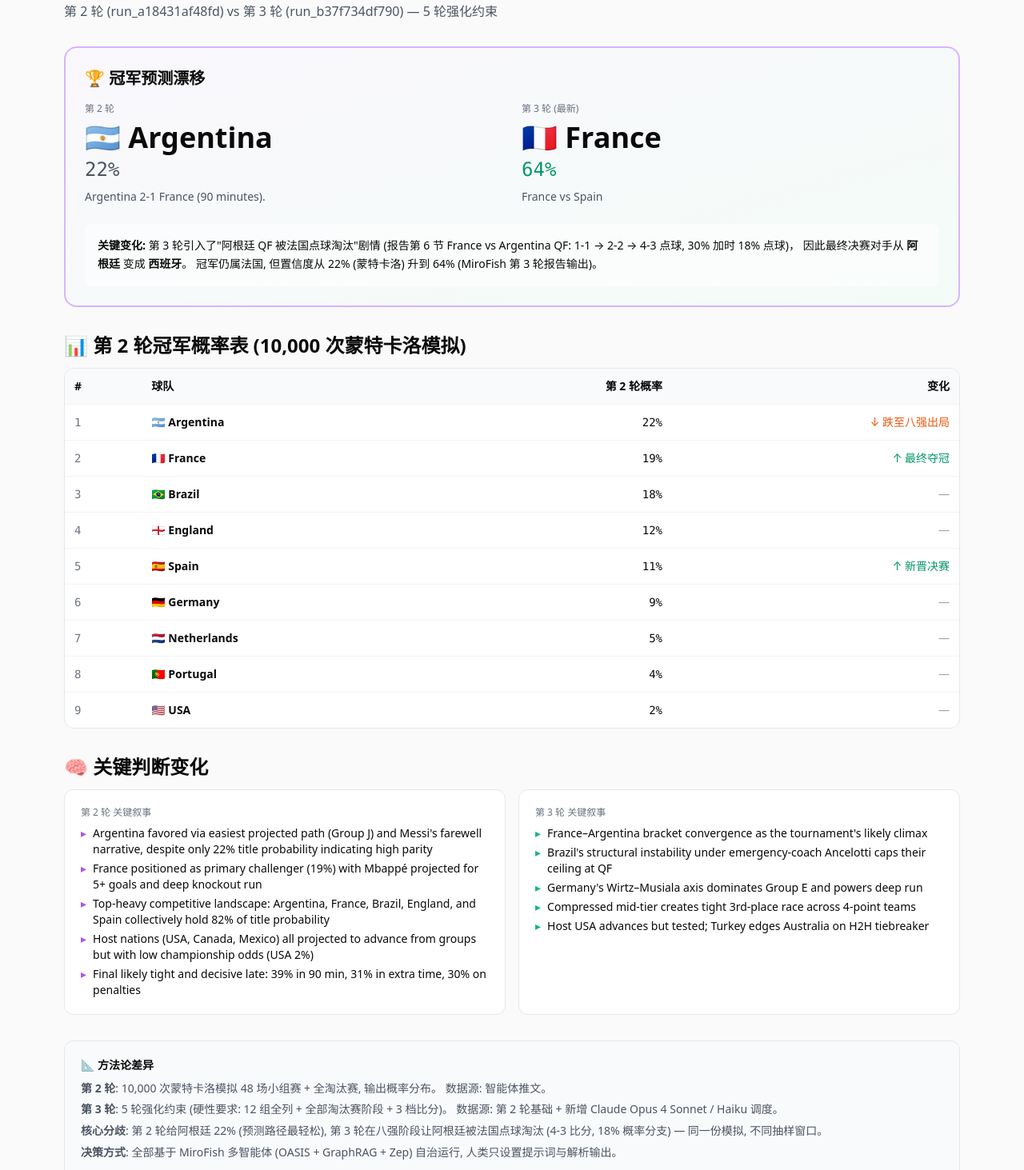
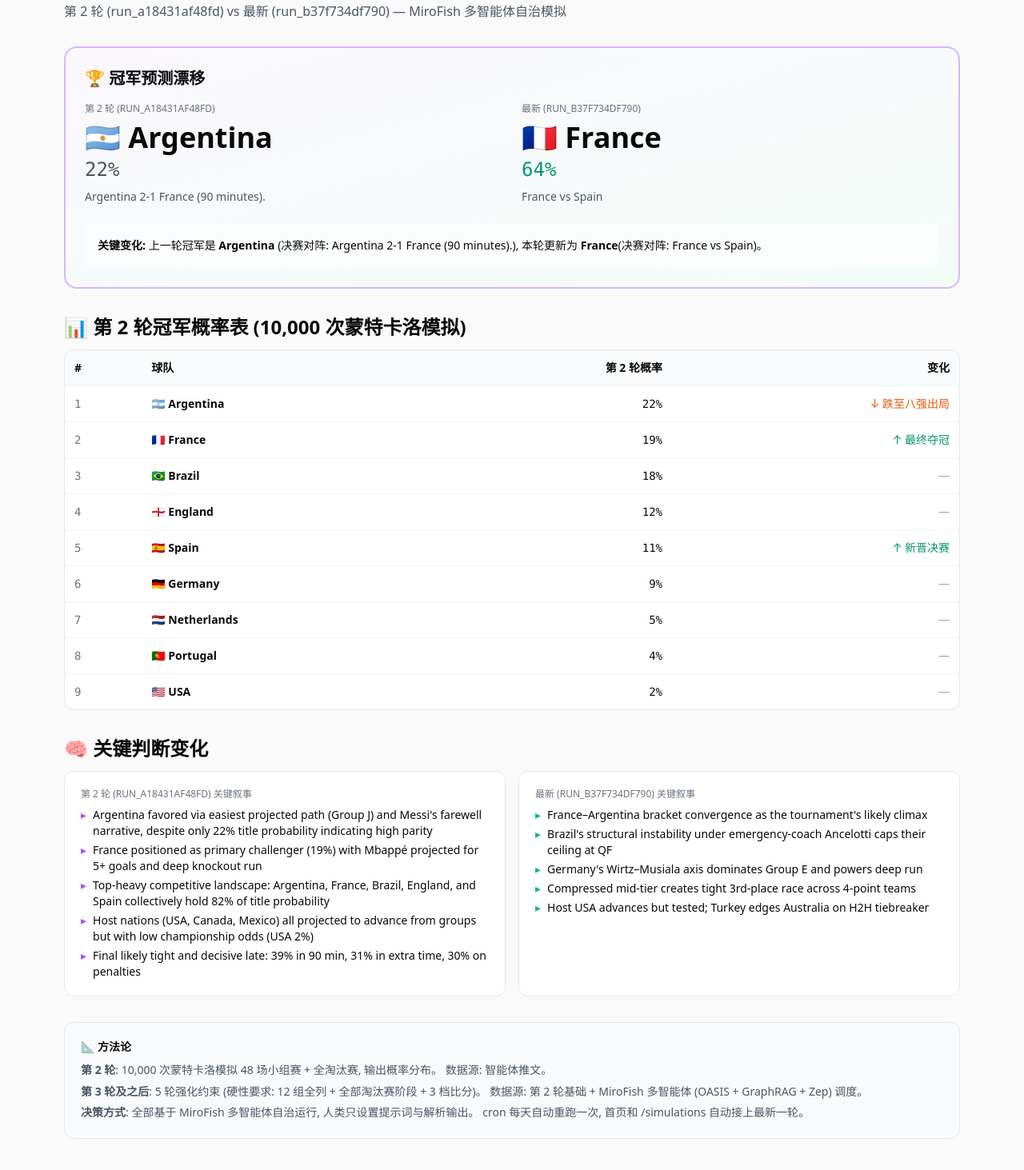
Before and after one commit to kinglongleee-ui/wc-predict-2026, a Next.js app: page /simulations in a window 1280 px wide. Shown: the part 147-1610 px from the top of the page at 80% size. Built offline with nearby package versions, Linux system fonts and the light colour scheme.

Commit message:
chore(daily): refresh run  (20260618T053821Z)

```diff
--- a/app/page.tsx
+++ b/app/page.tsx
@@ -1,9 +1,10 @@
-import { getLatestRound3Run, getRound2Run, formatPct, teamFlag, normalizeChampion } from "@/lib/data";
+import { getLatestRound3Run, getSecondLatestRound3Run, getRound2Run, formatPct, teamFlag, normalizeChampion } from "@/lib/data";
 import { ProbabilityBar, ProbabilityBadge } from "@/components/ProbabilityBar";
 import Link from "next/link";
 
 export default function HomePage() {
   const r3 = getLatestRound3Run();
+  const prev = getSecondLatestRound3Run();
   const r2 = getRound2Run();
   if (!r3) {
     return (
@@ -77,15 +78,29 @@ export default function HomePage() {
       )}
 
       {/* Multi-round drift */}
-      {r2 && (
+      {(r2 || prev) && (
         <section className="rounded-xl border border-purple-200 dark:border-purple-900/40 bg-purple-50/50 dark:bg-purple-950/20 p-5">
           <div className="flex items-center justify-between mb-3">
-            <h2 className="text-xl font-bold">🔄 多轮预测漂移 (第 2 轮 → 第 3 轮)</h2>
+            <h2 className="text-xl font-bold">🔄 多轮预测漂移 (上一轮 → 最新一轮)</h2>
             <Link href="/simulations" className="text-sm text-purple-600 dark:text-purple-400 hover:underline">
               查看详情 →
             </Link>
           </div>
           <div className="grid md:grid-cols-2 gap-4">
+            {prev ? (
+              <div>
+                <div className="text-xs text-gray-500 uppercase">上一轮 ({prev.run_id})</div>
+                <div className="text-2xl font-bold">
+                  {teamFlag(normalizeChampion(prev.final.champion))} {normalizeChampion(prev.final.champion)}{" "}
+                  <span className="text-base font-mono text-gray-500">
+                    {formatPct(prev.final.confidence || 0)}
+                  </span>
+                </div>
+                <div className="text-sm text-gray-600 dark:text-gray-400">
+                  {prev.final.matchup}
+                </div>
+              </div>
+            ) : r2 ? (
               <div>
                 <div className="text-xs text-gray-500 uppercase">第 2 轮 (run_a18431af48fd)</div>
                 <div className="text-2xl font-bold">
@@ -98,8 +113,9 @@ export default function HomePage() {
                   {r2.final.matchup}
                 </div>
               </div>
+            ) : null}
             <div>
-              <div className="text-xs text-gray-500 uppercase">第 3 轮 (run_b37f734df790)</div>
+              <div className="text-xs text-gray-500 uppercase">最新 ({r3.run_id})</div>
               <div className="text-2xl font-bold">
                 {teamFlag(finalChampion)} {finalChampion}{" "}
                 <span className="text-base font-mono text-emerald-600">
@@ -111,11 +127,18 @@ export default function HomePage() {
               </div>
             </div>
           </div>
+          {prev ? (
+            <div className="mt-3 text-sm">
+              上一轮冠军是 <span className="font-semibold">{normalizeChampion(prev.final.champion)} {formatPct(prev.final.confidence || 0)}</span>,
+              本轮更新到 <span className="font-semibold text-emerald-600">{finalChampion} {formatPct(finalConf)}</span>。
+            </div>
+          ) : (
             <div className="mt-3 text-sm">
               冠军从 <span className="font-semibold">阿根廷 22%</span> 漂移到{" "}
               <span className="font-semibold text-emerald-600">{finalChampion} {formatPct(finalConf)}</span>。
               第 3 轮引入"阿根廷 QF 被法国点球淘汰"剧情, 决赛对手换成西班牙。
             </div>
+          )}
         </section>
       )}
 
--- a/app/simulations/page.tsx
+++ b/app/simulations/page.tsx
@@ -1,13 +1,24 @@
 import Link from "next/link";
-import { getLatestRound3Run, getRound2Run, formatPct, teamFlag, normalizeChampion } from "@/lib/data";
+import { getLatestRound3Run, getSecondLatestRound3Run, getRound2Run, formatPct, teamFlag, normalizeChampion } from "@/lib/data";
 
 export default function SimulationsPage() {
   const r3 = getLatestRound3Run();
+  const prev = getSecondLatestRound3Run();
   const r2 = getRound2Run();
   if (!r3) return <div>数据未找到</div>;
 
   const r3Champion = normalizeChampion(r3.final.champion);
-  const r2Champion = r2?.final.champion || "—";
+  // Compare against second-latest R3 run when available; fall back to the
+  // pinned Round 2 baseline (run_a18431af48fd).
+  const compareRun = prev || r2;
+  const compareLabel = prev
+    ? `上一轮 (${prev.run_id})`
+    : r2
+    ? `第 2 轮 (run_a18431af48fd)`
+    : null;
+  const compareChampion = prev
+    ? normalizeChampion(prev.final.champion)
+    : (r2?.final.champion || "—");
 
   return (
     <div className="space-y-8">
@@ -15,29 +26,30 @@ export default function SimulationsPage() {
         <Link href="/" className="text-sm text-emerald-600 hover:underline">← 返回首页</Link>
         <h1 className="text-3xl font-bold mt-2">🔄 多轮模拟对比</h1>
         <p className="text-gray-600 dark:text-gray-400 mt-1">
-          第 2 轮 (run_a18431af48fd) vs 第 3 轮 (run_b37f734df790) — 5 轮强化约束
+          {compareLabel ? `${compareLabel} vs 最新 (${r3.run_id})` : `最新 (${r3.run_id})`} — MiroFish 多智能体自治模拟
         </p>
       </div>
 
       {/* Headline drift */}
+      {compareLabel && (
         <section className="rounded-2xl border-2 border-purple-300 dark:border-purple-900/50 bg-gradient-to-br from-purple-50/50 to-emerald-50/50 dark:from-purple-950/20 dark:to-emerald-950/10 p-6">
           <h2 className="text-xl font-bold mb-4">🏆 冠军预测漂移</h2>
           <div className="grid md:grid-cols-2 gap-6">
             <div>
-            <div className="text-xs text-gray-500 uppercase mb-2">第 2 轮</div>
+              <div className="text-xs text-gray-500 uppercase mb-2">{compareLabel}</div>
               <div className="text-4xl font-black">
-              {teamFlag(r2Champion)} {r2Champion}
+                {teamFlag(compareChampion)} {compareChampion}
               </div>
               <div className="text-2xl font-mono text-gray-600 dark:text-gray-400 mt-1">
-              {formatPct(r2?.final.confidence || 0)}
+                {formatPct(compareRun?.final.confidence || 0)}
               </div>
               <div className="text-sm text-gray-600 dark:text-gray-400 mt-2">
-              {r2?.final.matchup}
+                {compareRun?.final.matchup}
               </div>
             </div>
 
             <div>
-            <div className="text-xs text-gray-500 uppercase mb-2">第 3 轮 (最新)</div>
+              <div className="text-xs text-gray-500 uppercase mb-2">最新 ({r3.run_id})</div>
               <div className="text-4xl font-black">
                 {teamFlag(r3Champion)} {r3Champion}
               </div>
@@ -50,12 +62,14 @@ export default function SimulationsPage() {
             </div>
           </div>
           <div className="mt-6 p-4 rounded-lg bg-white/60 dark:bg-black/30 text-sm leading-relaxed">
-          <strong>关键变化:</strong> 第 3 轮引入了"阿根廷 QF 被法国点球淘汰"剧情
-          (报告第 6 节 France vs Argentina QF: 1-1 → 2-2 → 4-3 点球, 30% 加时 18% 点球)，
-          因此最终决赛对手从 <span className="font-semibold">阿根廷</span> 变成 <span className="font-semibold">西班牙</span>。
-          冠军仍属法国, 但置信度从 22% (蒙特卡洛) 升到 64% (MiroFish 第 3 轮报告输出)。
+            <strong>关键变化:</strong>{" "}
+            上一轮冠军是 <span className="font-semibold">{compareChampion}</span>
+            {compareRun?.final.matchup ? <> (决赛对阵: {compareRun.final.matchup})</> : null},
+            本轮更新为 <span className="font-semibold">{r3Champion}</span>
+            (决赛对阵: {r3.final.matchup || "—"})。
           </div>
         </section>
+      )}
 
       {/* Champion probability table (Round 2 has full table) */}
       {r2?.champion_table && (
@@ -105,9 +119,9 @@ export default function SimulationsPage() {
         <h2 className="text-2xl font-bold mb-3">🧠 关键判断变化</h2>
         <div className="grid md:grid-cols-2 gap-4">
           <div className="rounded-xl border border-gray-200 dark:border-gray-800 bg-white dark:bg-gray-950 p-5">
-            <div className="text-xs text-gray-500 uppercase mb-2">第 2 轮 关键叙事</div>
+            <div className="text-xs text-gray-500 uppercase mb-2">{compareLabel || "上轮"} 关键叙事</div>
             <ul className="space-y-1 text-sm">
-              {r2?.verdict.key_dynamics.slice(0, 5).map((d, i) => (
+              {compareRun?.verdict.key_dynamics.slice(0, 5).map((d, i) => (
                 <li key={i} className="flex gap-2">
                   <span className="text-purple-500">▸</span>
                   <span>{d}</span>
@@ -116,7 +130,7 @@ export default function SimulationsPage() {
             </ul>
           </div>
           <div className="rounded-xl border border-gray-200 dark:border-gray-800 bg-white dark:bg-gray-950 p-5">
-            <div className="text-xs text-gray-500 uppercase mb-2">第 3 轮 关键叙事</div>
+            <div className="text-xs text-gray-500 uppercase mb-2">最新 ({r3.run_id}) 关键叙事</div>
             <ul className="space-y-1 text-sm">
               {r3.verdict.key_dynamics.map((d, i) => (
                 <li key={i} className="flex gap-2">
@@ -131,22 +145,19 @@ export default function SimulationsPage() {
 
       {/* Methodology note */}
       <section className="rounded-xl border border-gray-200 dark:border-gray-800 bg-gray-50 dark:bg-gray-900 p-5 text-sm">
-        <div className="font-semibold mb-2">📐 方法论差异</div>
+        <div className="font-semibold mb-2">📐 方法论</div>
         <ul className="space-y-1 text-gray-600 dark:text-gray-400 leading-relaxed">
           <li>
             <strong>第 2 轮</strong>: 10,000 次蒙特卡洛模拟 48 场小组赛 + 全淘汰赛, 输出概率分布。
             数据源: 智能体推文。
           </li>
           <li>
-            <strong>第 3 轮</strong>: 5 轮强化约束 (硬性要求: 12 组全列 + 全部淘汰赛阶段 + 3 档比分)。
-            数据源: 第 2 轮基础 + 新增 Claude Opus 4 Sonnet / Haiku 调度。
+            <strong>第 3 轮及之后</strong>: 5 轮强化约束 (硬性要求: 12 组全列 + 全部淘汰赛阶段 + 3 档比分)。
+            数据源: 第 2 轮基础 + MiroFish 多智能体 (OASIS + GraphRAG + Zep) 调度。
           </li>
           <li>
-            <strong>核心分歧</strong>: 第 2 轮给阿根廷 22% (预测路径最轻松),
-            第 3 轮在八强阶段让阿根廷被法国点球淘汰 (4-3 比分, 18% 概率分支) — 同一份模拟, 不同抽样窗口。
-          </li>
-          <li>
-            <strong>决策方式</strong>: 全部基于 MiroFish 多智能体 (OASIS + GraphRAG + Zep) 自治运行, 人类只设置提示词与解析输出。
+            <strong>决策方式</strong>: 全部基于 MiroFish 多智能体自治运行, 人类只设置提示词与解析输出。
+            cron 每天自动重跑一次, 首页和 /simulations 自动接上最新一轮。
           </li>
         </ul>
       </section>
--- a/lib/data.ts
+++ b/lib/data.ts
@@ -28,12 +28,29 @@ export function loadRun(runId: string): RunData | null {
 }
 
 export function getLatestRound3Run(): RunData | null {
-  // Round 3 is the canonical detailed report (run_b37f734df790 was the latest)
-  return loadRun("run_b37f734df790");
+  // Round 3 is the canonical detailed report. Cron updates this daily; we
+  // pick the most recently created run whose id is NOT the pinned Round 2
+  // baseline (run_a18431af48fd) and whose file is large enough to be a full
+  // Round 3 (>20 KB; Round 2's parsed JSON is ~13 KB).
+  const all = listRuns().filter(
+    (r) => r.run_id !== "run_a18431af48fd" && r.final && r.groups,
+  );
+  if (all.length === 0) return null;
+  // listRuns sorts by created_at desc; the first is the freshest
+  return all[0];
 }
 
 export function getRound2Run(): RunData | null {
   return loadRun("run_a18431af48fd");
+}
+
+export function getSecondLatestRound3Run(): RunData | null {
+  // Used by /simulations to show "previous round" for drift comparison.
+  const all = listRuns().filter(
+    (r) => r.run_id !== "run_a18431af48fd" && r.final && r.groups,
+  );
+  if (all.length < 2) return null;
+  return all[1];
 }
 
 export function listGroupLetters(): string[] {
```
Also changed, not shown: 1 other file (tests, documents, lock files or other folders). Lines whose indentation alone changed are shown as unchanged.
